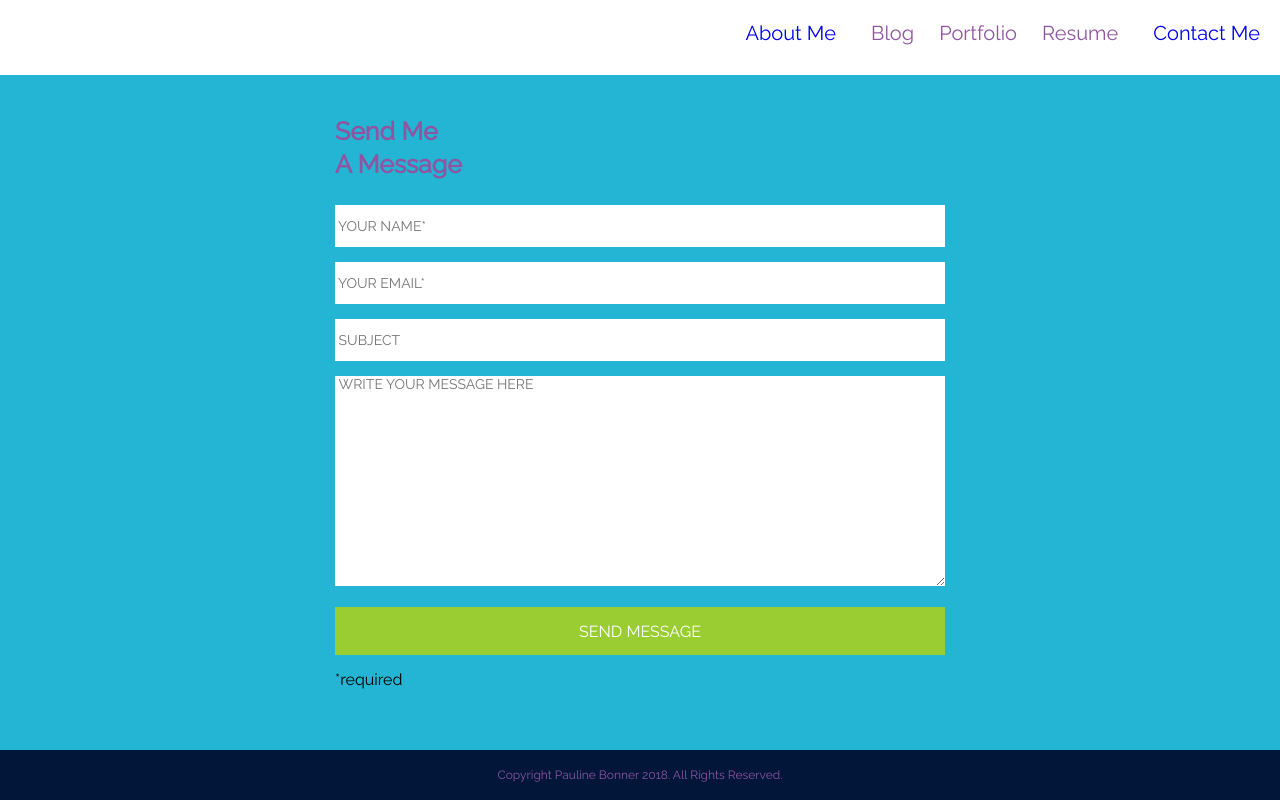
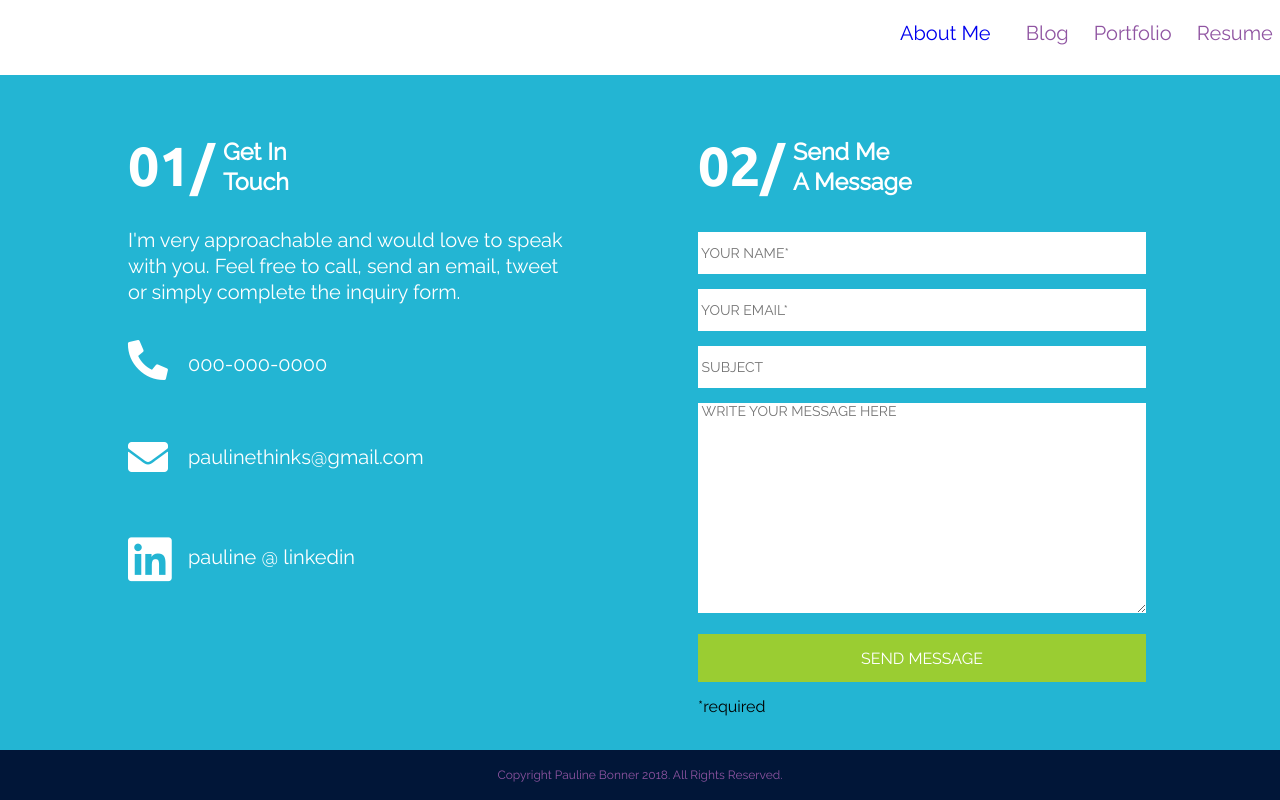
Before and after one commit to paulinebonner/website, a plain HTML site: page contact.html in a window 1280 px wide. Drawn offline with Linux system fonts and the light colour scheme.

Commit message:
added get in touch section to contact form

```diff
--- a/contact.html
+++ b/contact.html
@@ -18,7 +18,19 @@
                 <li><a href="contact.html">Contact Me</a></li>
             </ul>
         </nav>
-        <div id="contactform">
+        <div class="contactcolumn" id="getintouch">
+            <p id="contactnum">01/</p>
+            <h3>Get In<br>Touch</h3>
+            <p id=gittext>I'm very approachable and would love to speak with you. Feel free to call, send an email, tweet or simply complete the inquiry form.</p>
+            <p><i class="fas fa-phone"></i></p>
+            <p id="contactphone">000-000-0000</p>
+            <p><i class="fas fa-envelope"></i></p>
+            <p id="contactemail"><a href="mailto:paulinethinks@gmail.com">paulinethinks@gmail.com</a></p>
+            <p><i class="fab fa-linkedin"></i></p>
+            <p id="contactlinkedin"><a href="https://www.linkedin.com/in/pauline-bonner-106b9016/" target="_blank">pauline @ linkedin</a></p>
+        </div>
+        <div class="contactcolumn" id="contactform">
+            <p id="contactnum">02/</p>
             <h3>Send Me<br>A Message</h3>
             <form>
                 <input class="contactbox" type="text" name="name" placeholder=" YOUR NAME*" required>
--- a/css/style.css
+++ b/css/style.css
@@ -1,4 +1,4 @@
-@import url('https://fonts.googleapis.com/css?family=Raleway');
+@import url('https://fonts.googleapis.com/css?family=Raleway|Ubuntu:700');
 
 * {
     font-family: 'Raleway', sans-serif;
@@ -33,7 +33,9 @@ footer{
 
 nav{
     color: #9055A2;
-    float: right;
+    width: 100%;
+    position: fixed;
+    left: 880px;
 }
 
 nav li, nav a{
@@ -50,19 +52,82 @@ footer p{
     padding: 18px;
 }
 
+.contactcolumn{
+    position: relative;
+    top: 130px;
+    left: 10%;
+    width: 35%;
+    display: inline-block;
+    float: left;
+    border: 0px solid green;
+    color: #fff;
+}
+
+div a{
+    text-decoration: none;
+    color: #fff
+}
+
+div a:hover{
+    color: #9055A2;
+}
+
+#gittext{
+    position: relative;
+    top: -35px;
+}
+
+#contactphone{
+    position: relative;
+    display: inline-block;
+    left: 60px;
+    top: -30px;
+}
+
+#contactemail{
+    position: relative;
+    display: inline-block;
+    left: 60px;
+    top: -4px;
+}
+
+#contactlinkedin{
+    position: relative;
+    display: inline-block;
+    left: 60px;
+    top: 20px;
+}
+
 #contactform {
+    position:relative;
+    left: 250px;
+}
+
+.fa-phone{
     position: relative;
-    top: 100px;
-    border: 0px solid green;
-    padding: 15px;
-    margin:auto;
-    width: 50%;
+    font-size: 40px;
+    color: #fff;
+    transform: scaleX(-1);
+}
+
+.fa-envelope{
+    position: relative;
+    top:30px;
+    font-size: 40px;
+    color: #fff;
+}
+
+.fa-linkedin{
+    position: relative;
+    top:60px;
+    font-size: 50px;
+    color: #fff;
 }
 
 form{
     border: 0px solid purple;
     position: relative;
-    top: 25px;
+    top: -30px;
 }
 
 form p{
@@ -100,6 +165,14 @@ textarea{
     box-shadow: 0 8px 16px 0 rgba(0,0,0,0.2), 0 6px 20px 0 rgba(0,0,0,0.19);
 }
 
+#contactnum{
+    font-family: 'Ubuntu', sans-serif;
+    font-size: 55px;
+}
+
 h3 {
-    font-size: 25px;
+    position: relative;
+    top: -65px;
+    left: 95px;
+    font-size: px;
 }
```
Also changed, not shown: 1 other file.
